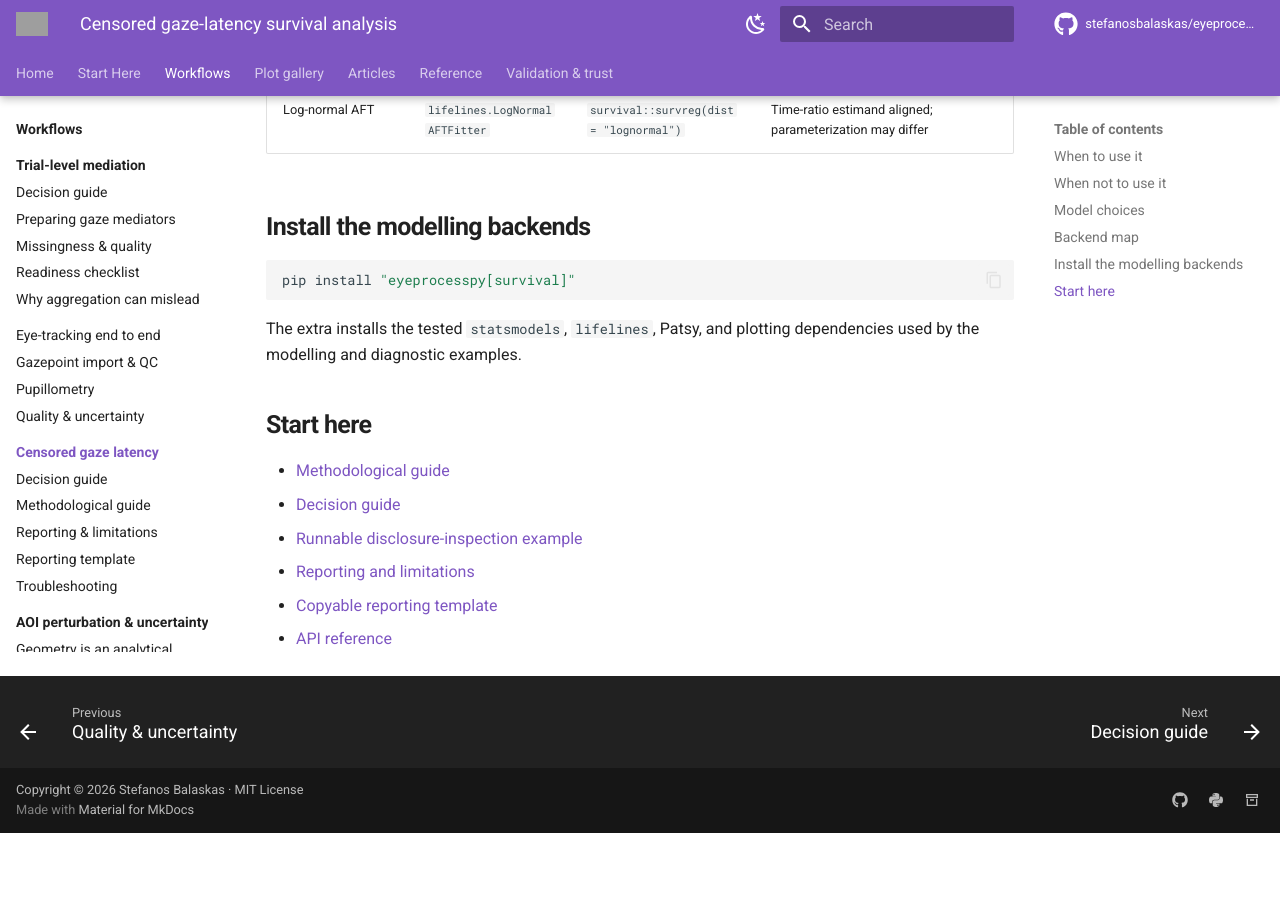
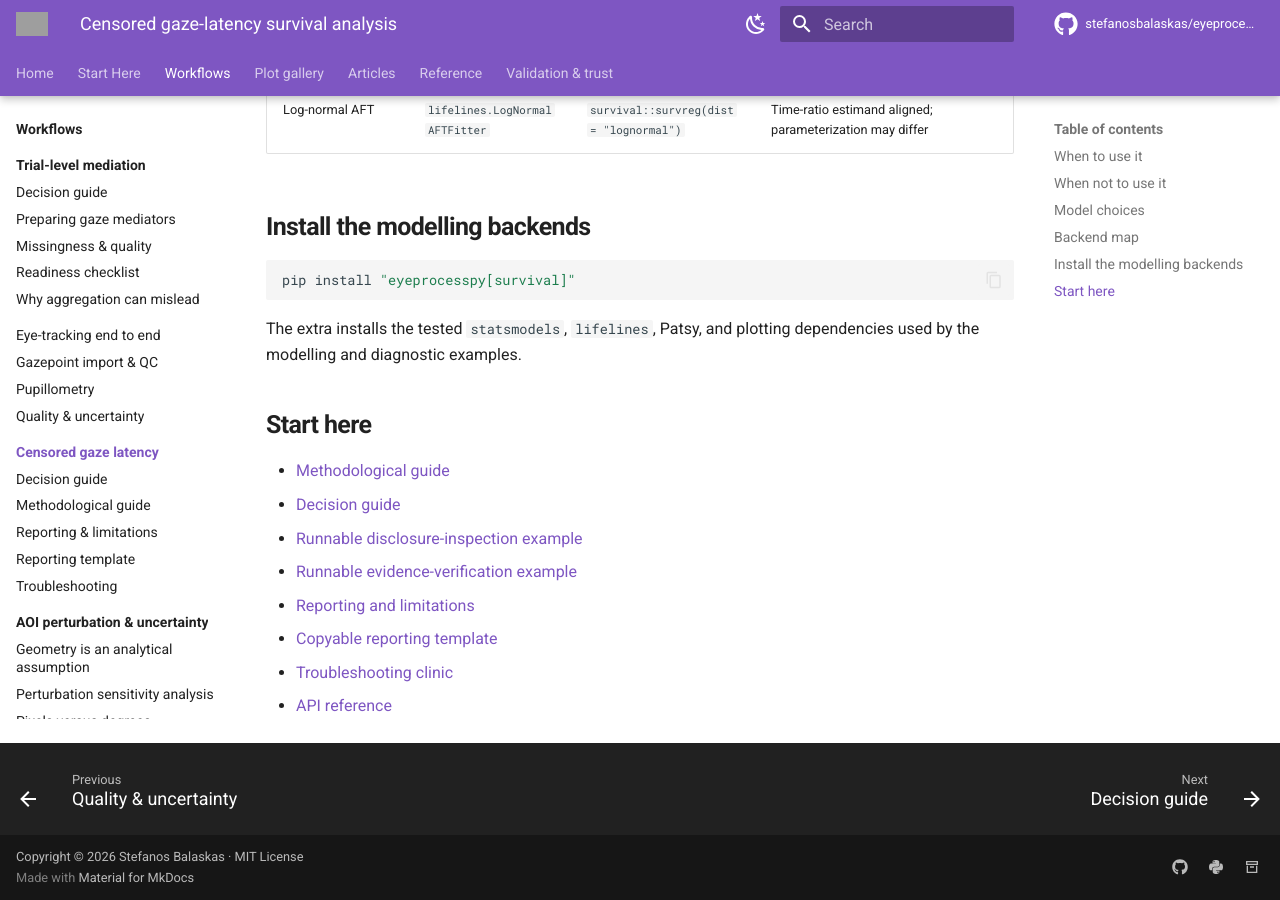
Before and after one commit to stefanosbalaskas/eyeprocesspy, an MkDocs documentation site: the page built from docs/methods/gaze-survival/index.md, in a window 1280 px wide and 900 px high, scrolled down 2593 px. Built offline with MkDocs 1.6.1 and Material for MkDocs 9.7.7, drawn with Linux system fonts in a browser that asks for light colours; comment, search, counter and statistics services are not loaded; before the commit the page ends 3426 px from its top, so only the background shows below that; grey boxes are pictures that could not be loaded.

Commit message:
docs: link verification and troubleshooting workflows

```diff
--- a/docs/methods/gaze-survival/index.md
+++ b/docs/methods/gaze-survival/index.md
@@ -84,6 +84,8 @@ The extra installs the tested `statsmodels`, `lifelines`, Patsy, and plotting de
 - [Methodological guide](../../guides/gaze-survival-analysis.md)
 - [Decision guide](decision-guide.md)
 - [Runnable disclosure-inspection example](../../examples/gaze-survival-analysis.md)
+- [Runnable evidence-verification example](../../examples/gaze-verification-survival.md)
 - [Reporting and limitations](reporting.md)
 - [Copyable reporting template](reporting-template.md)
+- [Troubleshooting clinic](troubleshooting.md)
 - [API reference](../../reference/gaze-survival.md)
```
